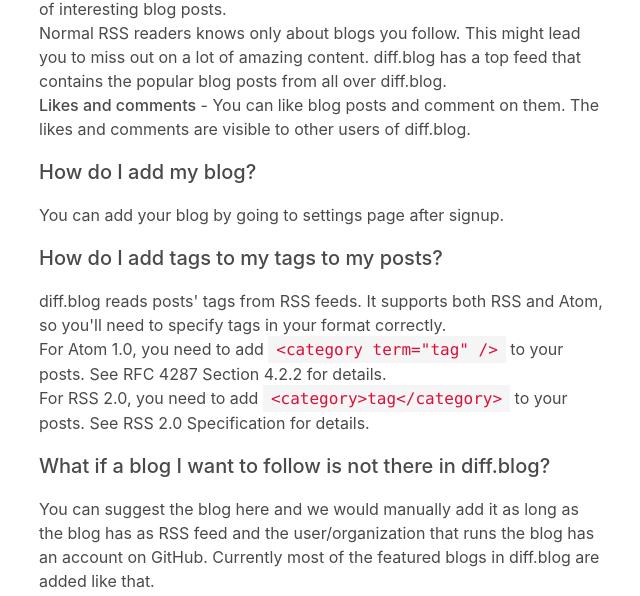
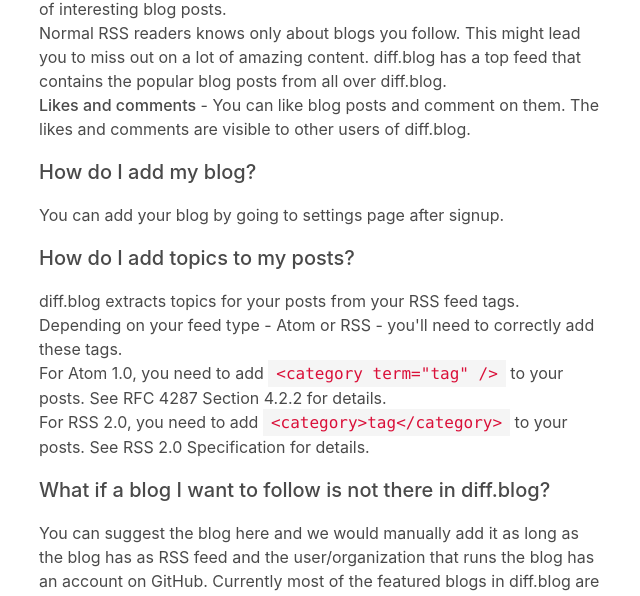
Before and after one commit to diffblog/diff.blog, a Django app: page /FAQ/ in a window 1280 px wide. Shown: the part 1257-1853 px from the top of the page, without its empty margins (25-665 px from the left). Run offline with Django 3.2, Linux system fonts and the light colour scheme; style sheets or scripts are compiled from the project's sources; some libraries are stand-ins or nearby versions.

Commit message:
Improve topic documentation.

```diff
--- a/templates/faq.html
+++ b/templates/faq.html
@@ -73,11 +73,10 @@
         You can add your blog by going to <a href="account/settings/blog/">settings</a> page after signup.
     </p>
     <h2 class="text-xl font-medium my-4">
-        How do I add tags to my tags to my posts?
+        How do I add topics to my posts?
     </h2>
     <p>
-        diff.blog reads posts' tags from RSS feeds. It supports both RSS and Atom, so you'll need to specify tags in your
-        format correctly.
+        diff.blog extracts topics for your posts from your RSS feed tags. Depending on your feed type - Atom or RSS - you'll need to correctly add these tags.
         <ul>
             <li>
                 For Atom 1.0, you need to add <code>&lt;category term="tag" /&gt;</code> to your posts. See
```
